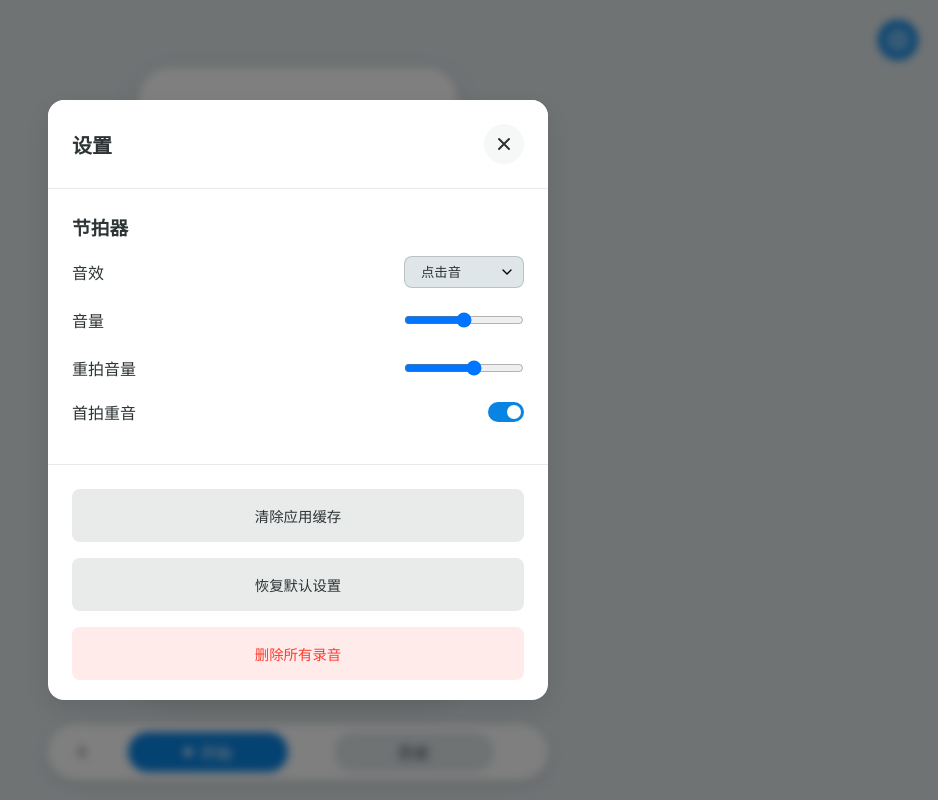
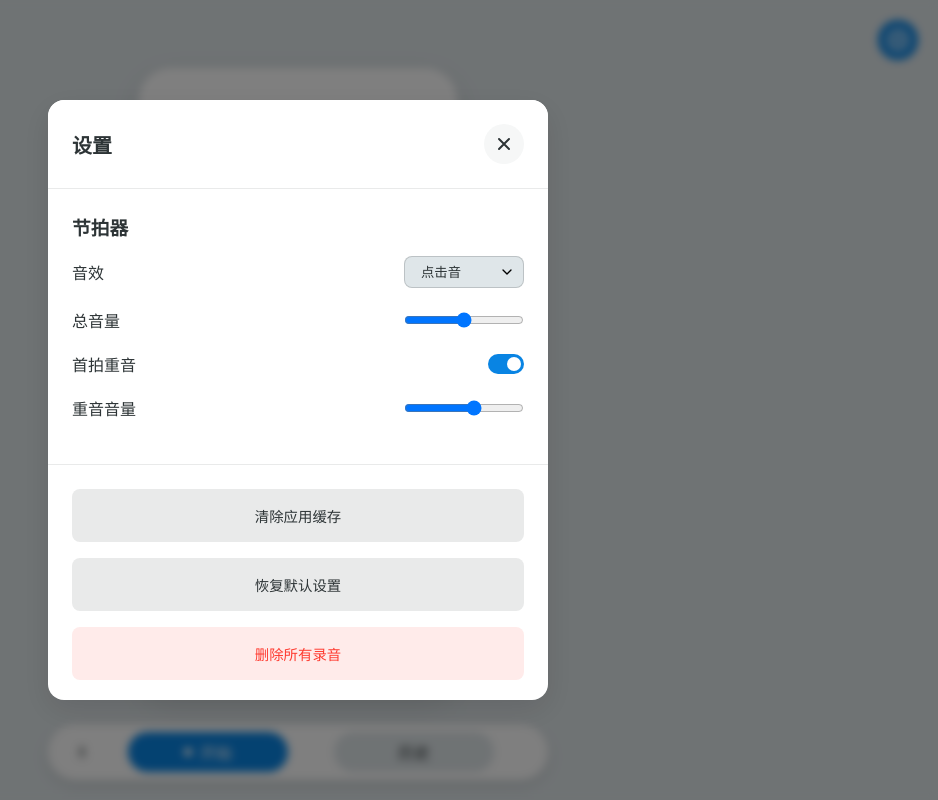
Before and after one commit to iola1999/metronome, an Astro site: page / in a window 1280 px wide. Both pictures are taken after a click on the button "设置". Shown: the whole page, without its empty margins (342-1280 px from the left). Built offline with nearby package versions, Linux system fonts and the light colour scheme; Astro itself is replaced by a stand-in of ours.

Commit message:
chore: metronome

```diff
--- a/src/components/Metronome.tsx
+++ b/src/components/Metronome.tsx
@@ -105,7 +105,8 @@ export const Metronome = ({ isPlaying, onPlayingChange }: MetronomeProps) => {
     const isAccent = accentFirst && beatNumber === 0;
 
     oscillator.frequency.value = getSoundFrequency(isAccent);
-    gainNode.gain.value = isAccent ? accentVolume : volume;
+    const clickVolume = isAccent ? volume * accentVolume : volume;
+    gainNode.gain.value = clickVolume;
 
     switch (soundType) {
       case "beep":
--- a/src/components/Settings.tsx
+++ b/src/components/Settings.tsx
@@ -152,7 +152,7 @@ const Switch = styled.label`
     right: 0;
     bottom: 0;
     background-color: ${({ theme }) => `${theme.colors.primary}33`};
-    transition: .3s;
+    transition: 0.3s;
     border-radius: 20px;
 
     &:before {
@@ -163,7 +163,7 @@ const Switch = styled.label`
       left: 3px;
       bottom: 3px;
       background-color: white;
-      transition: .3s;
+      transition: 0.3s;
       border-radius: 50%;
     }
   }
@@ -239,8 +239,6 @@ export const Settings = ({ isOpen, onClose }: SettingsProps) => {
       setShowClearDataConfirm(false);
       // 触发录音列表更新事件
       eventBus.emit("recordingsUpdated");
-      // 关闭设置弹窗
-      onClose();
     } catch (error) {
       console.error("删除数据失败:", error);
       message.error("删除数据失败，请重试");
@@ -278,7 +276,7 @@ export const Settings = ({ isOpen, onClose }: SettingsProps) => {
           </Select>
         </SettingRow>
         <SettingRow>
-          <label>音量</label>
+          <label>总音量</label>
           <Slider
             type="range"
             min="0"
@@ -287,19 +285,6 @@ export const Settings = ({ isOpen, onClose }: SettingsProps) => {
             value={metronome.volume}
             onChange={(e) =>
               setMetronomeSettings({ volume: Number(e.target.value) })
-            }
-          />
-        </SettingRow>
-        <SettingRow>
-          <label>重拍音量</label>
-          <Slider
-            type="range"
-            min="0"
-            max="1"
-            step="0.1"
-            value={metronome.accentVolume}
-            onChange={(e) =>
-              setMetronomeSettings({ accentVolume: Number(e.target.value) })
             }
           />
         </SettingRow>
@@ -316,6 +301,21 @@ export const Settings = ({ isOpen, onClose }: SettingsProps) => {
             <span />
           </Switch>
         </SettingRow>
+        {metronome.accentFirst && (
+          <SettingRow>
+            <label>重音音量</label>
+            <Slider
+              type="range"
+              min="0"
+              max="1"
+              step="0.1"
+              value={metronome.accentVolume}
+              onChange={(e) =>
+                setMetronomeSettings({ accentVolume: Number(e.target.value) })
+              }
+            />
+          </SettingRow>
+        )}
       </SettingSection>
 
       <ActionSection>
```
